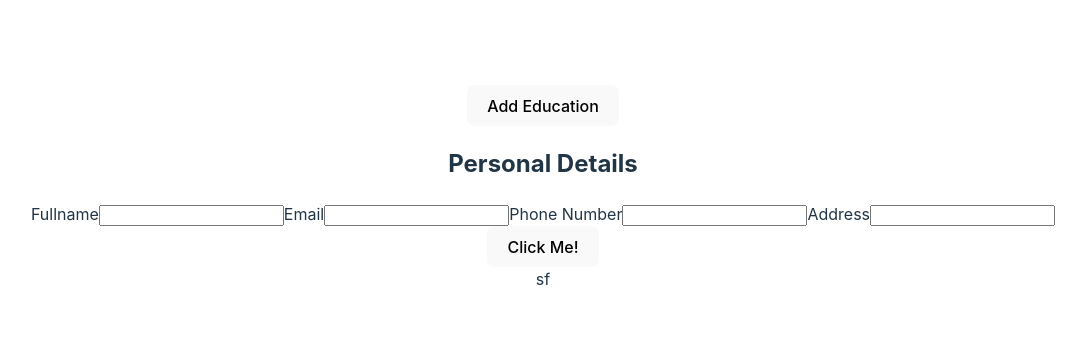
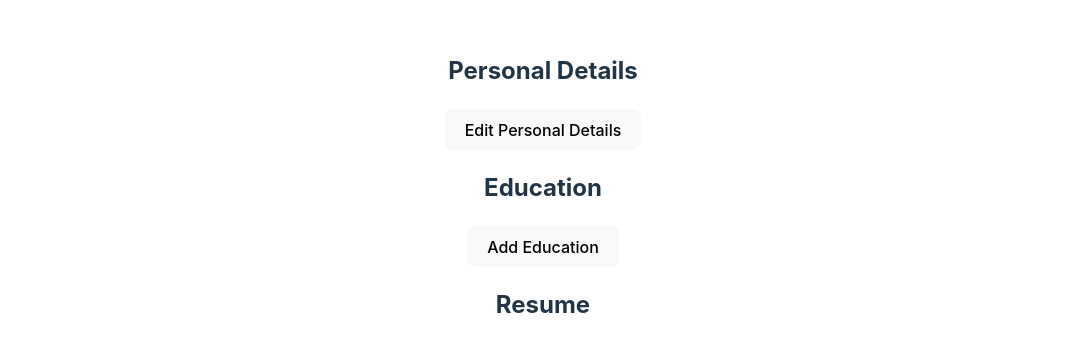
Before and after one commit to Nate0h/rapid-resume, a React (Vite) app in the folder resume-ready/: page / in a window 1280 px wide. Shown: the part 212-564 px from the top of the page, without its empty margins (97-1183 px from the left). Built offline with nearby package versions, Linux system fonts and the light colour scheme.

Commit message:
Added resume component format form info

```diff
--- a/resume-ready/src/App.jsx
+++ b/resume-ready/src/App.jsx
@@ -1,11 +1,28 @@
 import { useState } from "react";
-
+import PersonalDetails from "./components/personalDetails.jsx";
+import Education from "./components/education.jsx";
+import Resume from "./components/resume.jsx";
 import "./App.css";
 
 function App() {
-  const [count, setCount] = useState(0);
+  const [personalDetails, setPersonalDetails] = useState({
+    fullName: "",
+    email: "",
+    phone: "",
+    address: "",
+    aboutMe: "",
+  });
 
-  return <>sf</>;
+  return (
+    <>
+      <PersonalDetails
+        personalDetails={personalDetails}
+        setPersonalDetails={setPersonalDetails}
+      />
+      <Education />
+      <Resume personalDetails={personalDetails} />
+    </>
+  );
 }
 
 export default App;
--- a/resume-ready/src/components/education.jsx
+++ b/resume-ready/src/components/education.jsx
@@ -1,4 +1,4 @@
-import { Fragment, useState } from "react";
+import { useState } from "react";
 
 function Education() {
   const [showForm, setShowForm] = useState(false);
@@ -102,8 +102,13 @@ function Education() {
     console.log("delete joke", id);
   };
 
+  const handleCancelClick = () => {
+    setEditId(-1);
+  };
+
   return (
     <div>
+      <h2>Education</h2>
       <button onClick={() => setShowForm(true)}> Add Education </button>
       {showForm && (
         <EducationForm
@@ -120,14 +125,15 @@ function Education() {
             {education.id === editId ? (
               <form onSubmit={handleEditFormSave}>
                 <EditEntry
-                  key={education.id}
+                  //key={education.id}
+                  cancelEdit={handleCancelClick}
                   editEducation={editEducation}
                   editFormChange={handleEditFormChange}
                 />
               </form>
             ) : (
               <EducationEntry
-                key={education.id}
+                //key={education.id}
                 education={education}
                 handleEditClick={handleEditClick}
                 handleDeleteClick={handleDeleteClick}
@@ -195,7 +201,7 @@ function EducationEntry({ education, handleEditClick, handleDeleteClick }) {
   );
 }
 
-function EditEntry({ editEducation, editFormChange }) {
+function EditEntry({ cancelEdit, editEducation, editFormChange }) {
   return (
     <>
       <div>
@@ -239,6 +245,9 @@ function EditEntry({ editEducation, editFormChange }) {
         />
       </div>
       <div>
+        <button onClick={cancelEdit}>Cancel</button>
+      </div>
+      <div>
         <button type="submit">Save</button>
       </div>
     </>
--- a/resume-ready/src/components/personalDetails.jsx
+++ b/resume-ready/src/components/personalDetails.jsx
@@ -1,72 +1,131 @@
 import { useState } from "react";
 
-function PersonalDetails() {
-  const [fullName, setFullName] = useState("");
-  const [email, setEmail] = useState("");
-  const [telephone, setTelephone] = useState("");
-  const [address, setAddress] = useState("");
+function PersonalDetails({ personalDetails, setPersonalDetails }) {
+  const [showForm, setShowForm] = useState(false);
+  const [editPersonalDetails, setEditPersonalDetails] = useState({
+    fullName: "",
+    email: "",
+    phone: "",
+    address: "",
+    aboutMe: "",
+  });
+  /* const [personalDetails, setPersonalDetails] = useState({
+    fullName: "",
+    email: "",
+    phone: "",
+    address: "",
+    aboutMe: "",
+  });*/
 
-  const handleSubmit = (e) => {
-    e.preventDefault();
-    alert(fullName);
+  const handlePersonalDetailsChange = (event) => {
+    event.preventDefault();
+
+    const fieldName = event.target.getAttribute("id");
+    const fieldValue = event.target.value;
+
+    //setAddEducationData([...addEducationData, addEducationData.fieldName = fieldValue]);
+    const newEditPersonalDetails = { ...editPersonalDetails };
+    newEditPersonalDetails[fieldName] = fieldValue;
+    setEditPersonalDetails(newEditPersonalDetails);
+  };
+
+  const handlePersonalDetailsSubmit = (event) => {
+    event.preventDefault();
+    setShowForm(!showForm);
+    const newPersonalDetails = {
+      fullName: editPersonalDetails.fullName,
+      email: editPersonalDetails.email,
+      phone: editPersonalDetails.phone,
+      address: editPersonalDetails.address,
+      aboutMe: editPersonalDetails.aboutMe,
+    };
+
+    setPersonalDetails(newPersonalDetails);
   };
 
   return (
     <div>
       <h2>Personal Details</h2>
+      <div>
+        {""}
+        <button onClick={() => setShowForm(!showForm)}>
+          Edit Personal Details
+        </button>
+      </div>
+      {showForm && (
+        <>
+          <PersonalDetailsForm
+            personalDetails={editPersonalDetails}
+            submit={handlePersonalDetailsSubmit}
+            handleChange={handlePersonalDetailsChange}
+          />
+        </>
+      )}
 
-      <form onSubmit={handleSubmit}>
-        <label htmlFor="fullname">Fullname</label>
+      {!showForm && (
+        <DisplayPersonalDetails personalDetails={personalDetails} />
+      )}
+    </div>
+  );
+}
+
+function PersonalDetailsForm({ personalDetails, submit, handleChange }) {
+  return (
+    <>
+      <form onSubmit={submit}>
+        <label htmlFor="fullName">Full Name</label>
         <input
-          value={fullName}
-          onChange={(e) => setFullName(e.target.value)}
-          id="fullname"
+          value={personalDetails.fullName}
+          onChange={handleChange}
+          id="fullName"
           type="text"
         />
         <label htmlFor="email">Email</label>
         <input
-          value={email}
-          onChange={(e) => setEmail(e.target.value)}
-          type="email"
+          value={personalDetails.email}
+          onChange={handleChange}
+          type="text"
           id="email"
         />
-        <label htmlFor="telephone">Phone Number</label>
+        <label htmlFor="phone">Phone Number</label>
         <input
-          value={telephone}
-          onChange={(e) => setTelephone(e.target.value)}
-          type="tel"
-          id="telephone"
+          value={personalDetails.phone}
+          onChange={handleChange}
+          type="text"
+          id="phone"
         />
         <label htmlFor="address">Address</label>
         <input
-          value={address}
-          onChange={(e) => setAddress(e.target.value)}
+          value={personalDetails.address}
+          onChange={handleChange}
           type="text"
           id="address"
         />
-        <Display
-          name={fullName}
-          email={email}
-          phone={telephone}
-          address={address}
+        <label htmlFor="aboutMe">About Me</label>
+        <input
+          value={personalDetails.aboutMe}
+          onChange={handleChange}
+          type="text"
+          id="aboutMe"
         />
-        <button type="submit">Click Me!</button>
+
+        <button type="submit">Save</button>
       </form>
+    </>
+  );
+}
+
+function DisplayPersonalDetails({ personalDetails }) {
+  return (
+    <div>
+      <div>{personalDetails.fullName}</div>
+      <div>{personalDetails.email}</div>
+      <div>{personalDetails.phone}</div>
+      <div>{personalDetails.address}</div>
+      <div>{personalDetails.aboutMe}</div>
     </div>
   );
 }
 
-function Display({ name, email, phone, address }) {
-  return (
-    <>
-      <div>
-        <div id="name">{name}</div>
-        <div id="email">{email}</div>
-        <div id="phone">{phone}</div>
-        <div id="address">{address}</div>
-      </div>
-    </>
-  );
-}
-
 export default PersonalDetails;
+export { DisplayPersonalDetails };
--- /dev/null
+++ b/resume-ready/src/components/resume.jsx
@@ -0,0 +1,16 @@
+import { useState } from "react";
+
+function Resume({ personalDetails }) {
+  return (
+    <>
+      <h2>Resume</h2>
+      <div>{personalDetails.fullName}</div>
+      <div>{personalDetails.email}</div>
+      <div>{personalDetails.phone}</div>
+      <div>{personalDetails.address}</div>
+      <div>{personalDetails.aboutMe}</div>
+    </>
+  );
+}
+
+export default Resume;
--- a/resume-ready/src/main.jsx
+++ b/resume-ready/src/main.jsx
@@ -4,11 +4,10 @@ import App from "./App.jsx";
 import "./index.css";
 import PersonalDetails from "./components/personalDetails.jsx";
 import Education from "./components/education.jsx";
+import Resume from "./components/resume.jsx";
 
 ReactDOM.createRoot(document.getElementById("root")).render(
   <React.StrictMode>
-    <Education />
-    <PersonalDetails />
     <App />
   </React.StrictMode>
 );
```
Also changed, not shown: resume-ready/src/components/experience.jsx (added), resume-ready/src/components/skills.jsx (added).
